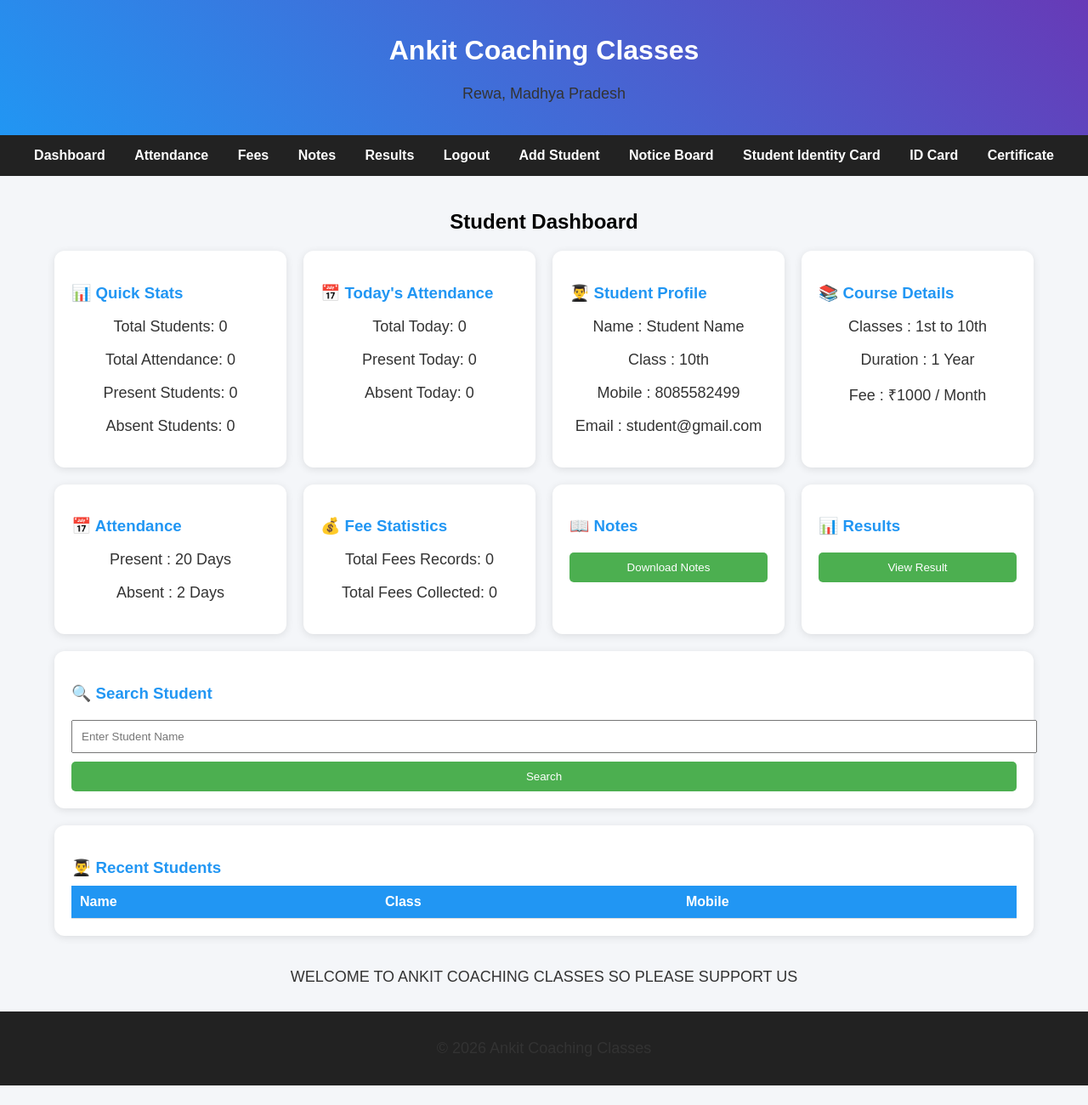
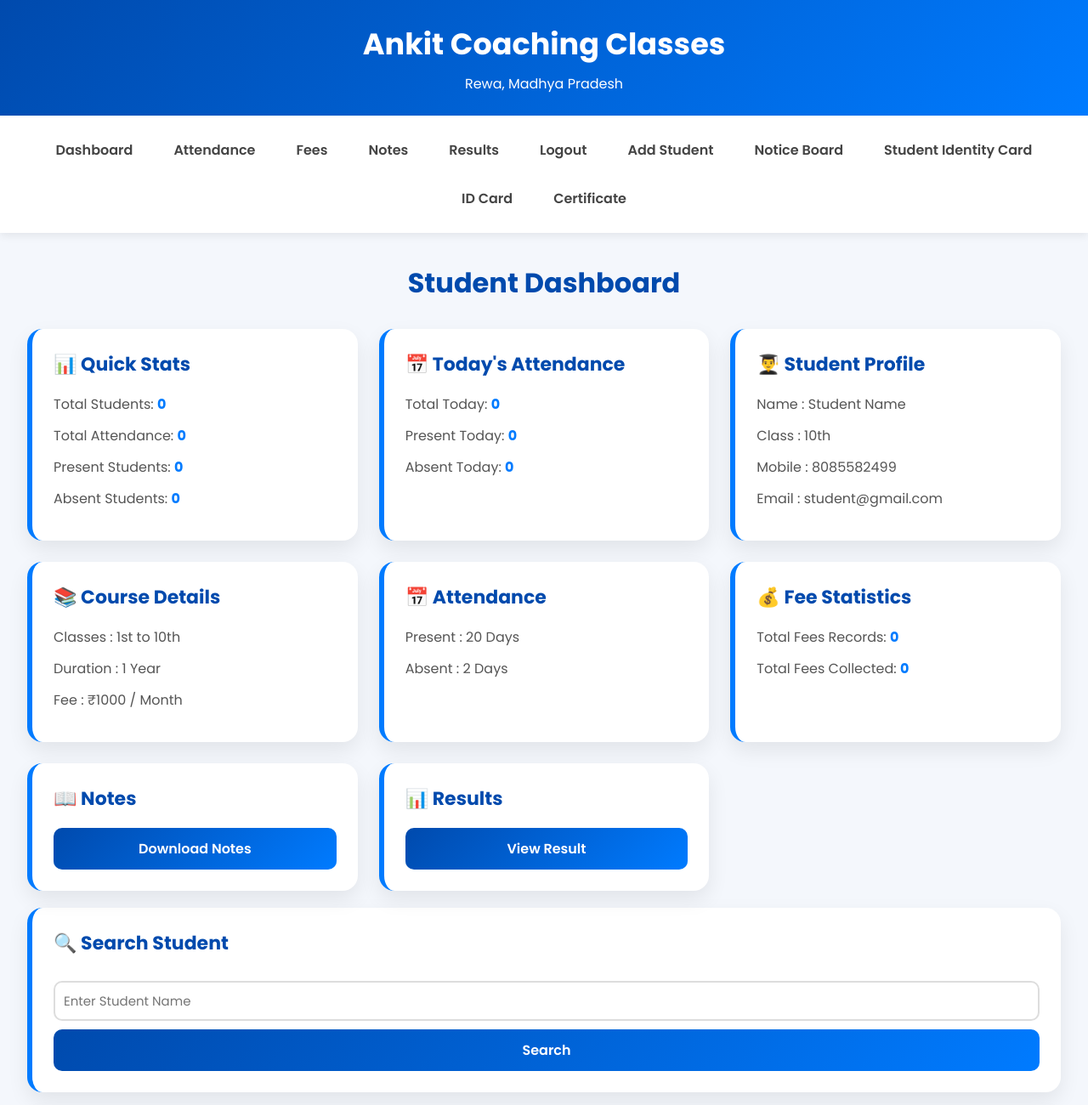
Before and after one commit to ag5640855-cmd/SMART-COACHING-MANAGEMENT-PROJECT, a website: page views/dashboard.html in a window 1280 px wide. Shown: the top 1300 px of the page at 85% size. Before the commit the page ends 1277 px from the top, so only its background shows below. Drawn offline with Linux system fonts and the light colour scheme; no server answers.

Commit message:
updated dashboard.css and app.js

```diff
--- a/public/css/dashboard.css
+++ b/public/css/dashboard.css
@@ -1,10 +1,9 @@
-body{
+/*body{
 margin:0;
 font-family:Arial,sans-serif;
 background:#f4f6f9;
 }
 
-/* HEADER */
 .header{
 background:linear-gradient(45deg,#2196f3,#673ab7);
 color:white;
@@ -12,7 +11,7 @@ text-align:center;
 padding:20px;
 }
 
-/* NAVBAR */
+
 .navbar{
 background:#222;
 padding:15px;
@@ -30,7 +29,7 @@ font-weight:bold;
 color:yellow;
 }
 
-/* MAIN CONTAINER */
+
 .container{
 width:90%;
 margin:auto;
@@ -41,7 +40,7 @@ padding:20px;
 text-align:center;
 }
 
-/* DASHBOARD GRID (UPDATED) */
+
 .dashboard-grid{
 display:grid;
 grid-template-columns:repeat(auto-fit,minmax(250px,1fr));
@@ -49,7 +48,7 @@ gap:20px;
 margin-top:20px;
 }
 
-/* CARD (UPGRADED LOOK) */
+
 .card{
 background:white;
 padding:20px;
@@ -62,13 +61,12 @@ transition:0.3s;
 transform:scale(1.02);
 }
 
-/* CARD TITLE */
+
 .card h3{
 color:#2196f3;
 margin-bottom:10px;
 }
 
-/* BUTTON */
 button{
 width:100%;
 padding:10px;
@@ -84,7 +82,6 @@ button:hover{
 background:#388e3c;
 }
 
-/* TABLE (NEW FOR STUDENTS LIST) */
 table{
 border-collapse:collapse;
 width:100%;
@@ -102,7 +99,7 @@ background:#2196f3;
 color:white;
 }
 
-/* FOOTER */
+
 .footer{
 margin-top:30px;
 background:#222;
@@ -111,7 +108,7 @@ text-align:center;
 padding:15px;
 }
 
-/* MOBILE RESPONSIVE */
+
 @media(max-width:768px){
 
 .navbar a{
@@ -119,4 +116,289 @@ padding:15px;
     margin:10px 0;
 }
 
+}*/
+
+/* ==========================
+   Google Font
+========================== */
+@import url('https://fonts.googleapis.com/css2?family=Poppins:wght@300;400;500;600;700&display=swap');
+
+*{
+    margin:0;
+    padding:0;
+    box-sizing:border-box;
+    font-family:'Poppins',sans-serif;
 }
+
+body{
+    background:#f4f7fc;
+    color:#333;
+}
+
+/* ==========================
+   Header
+========================== */
+
+.header{
+    background:linear-gradient(135deg,#004aad,#007bff);
+    color:#fff;
+    text-align:center;
+    padding:25px;
+    box-shadow:0 5px 15px rgba(0,0,0,.15);
+}
+
+.header h1{
+    font-size:35px;
+    font-weight:700;
+}
+
+.header p{
+    color:white;
+    margin-top:8px;
+    font-size:16px;
+}
+
+/* ==========================
+   Navbar
+========================== */
+
+.navbar{
+    background:#fff;
+    display:flex;
+    flex-wrap:wrap;
+    justify-content:center;
+    gap:12px;
+    padding:18px;
+    box-shadow:0 3px 10px rgba(0,0,0,.08);
+    position:sticky;
+    top:0;
+    z-index:1000;
+}
+
+.navbar a{
+    text-decoration:none;
+    color:#444;
+    font-weight:600;
+    padding:10px 18px;
+    border-radius:8px;
+    transition:.3s;
+}
+
+.navbar a:hover{
+    background:#007bff;
+    color:white;
+    transform:translateY(-3px);
+}
+
+/* ==========================
+   Container
+========================== */
+
+.container{
+    width:95%;
+    max-width:1400px;
+    margin:35px auto;
+}
+
+.container h2{
+    text-align:center;
+    color:#004aad;
+    margin-bottom:30px;
+    font-size:32px;
+}
+
+/* ==========================
+   Dashboard Grid
+========================== */
+
+.dashboard-grid{
+    display:grid;
+    grid-template-columns:repeat(auto-fit,minmax(300px,1fr));
+    gap:25px;
+}
+
+/* ==========================
+   Cards
+========================== */
+
+.card{
+    background:white;
+    border-radius:18px;
+    padding:25px;
+    box-shadow:0 10px 25px rgba(0,0,0,.08);
+    transition:.35s;
+    border-left:6px solid #007bff;
+}
+
+.card:hover{
+    transform:translateY(-8px);
+    box-shadow:0 15px 30px rgba(0,0,0,.15);
+}
+
+.card h3{
+    margin-bottom:18px;
+    color:#004aad;
+    font-size:22px;
+}
+
+.card p{
+    margin:12px 0;
+    color:#555;
+    font-size:16px;
+    text-align:left;
+}
+
+.card span{
+    font-weight:700;
+    color:#007bff;
+}
+
+/* ==========================
+   Buttons
+========================== */
+
+button{
+    width:100%;
+    padding:12px;
+    border:none;
+    outline:none;
+    background:linear-gradient(135deg,#004aad,#007bff);
+    color:white;
+    border-radius:10px;
+    cursor:pointer;
+    font-size:16px;
+    font-weight:600;
+    transition:.3s;
+}
+
+button:hover{
+    transform:scale(1.03);
+    background:linear-gradient(135deg,#00357d,#005de0);
+}
+
+/* ==========================
+   Search Box
+========================== */
+
+input[type=text]{
+    width:100%;
+    padding:13px;
+    border:2px solid #ddd;
+    border-radius:10px;
+    font-size:15px;
+    transition:.3s;
+}
+
+input[type=text]:focus{
+    border-color:#007bff;
+    box-shadow:0 0 8px rgba(0,123,255,.3);
+    outline:none;
+}
+
+/* ==========================
+   Table
+========================== */
+
+table{
+    width:100%;
+    border-collapse:collapse;
+    margin-top:20px;
+    overflow:hidden;
+    border-radius:10px;
+}
+
+table th{
+    background:#007bff;
+    color:white;
+    padding:14px;
+}
+
+table td{
+    padding:13px;
+    border-bottom:1px solid #eee;
+    text-align:center;
+}
+
+table tr:nth-child(even){
+    background:#f8f9fa;
+}
+
+table tr:hover{
+    background:#e9f2ff;
+}
+
+/* ==========================
+   Footer
+========================== */
+
+.footer{
+    margin-top:40px;
+    background:#004aad;
+    color:white;
+    text-align:center;
+    padding:20px;
+    font-size:15px;
+}
+
+.footer p{
+    color:white;
+}
+
+/* ==========================
+   Welcome Text
+========================== */
+
+body>p{
+    margin:30px;
+    text-align:center;
+    font-size:20px;
+    font-weight:600;
+    color:#004aad;
+}
+
+/* ==========================
+   Scrollbar
+========================== */
+
+::-webkit-scrollbar{
+    width:10px;
+}
+
+::-webkit-scrollbar-thumb{
+    background:#007bff;
+    border-radius:20px;
+}
+
+::-webkit-scrollbar-track{
+    background:#f1f1f1;
+}
+
+/* ==========================
+   Responsive
+========================== */
+
+@media(max-width:768px){
+
+.header h1{
+    font-size:28px;
+}
+
+.container h2{
+    font-size:26px;
+}
+
+.navbar{
+    flex-direction:column;
+    align-items:center;
+}
+
+.navbar a{
+    width:90%;
+    text-align:center;
+}
+
+.dashboard-grid{
+    grid-template-columns:1fr;
+}
+
+}
```
Also changed, not shown: server/app.js (+6 -4 lines).
